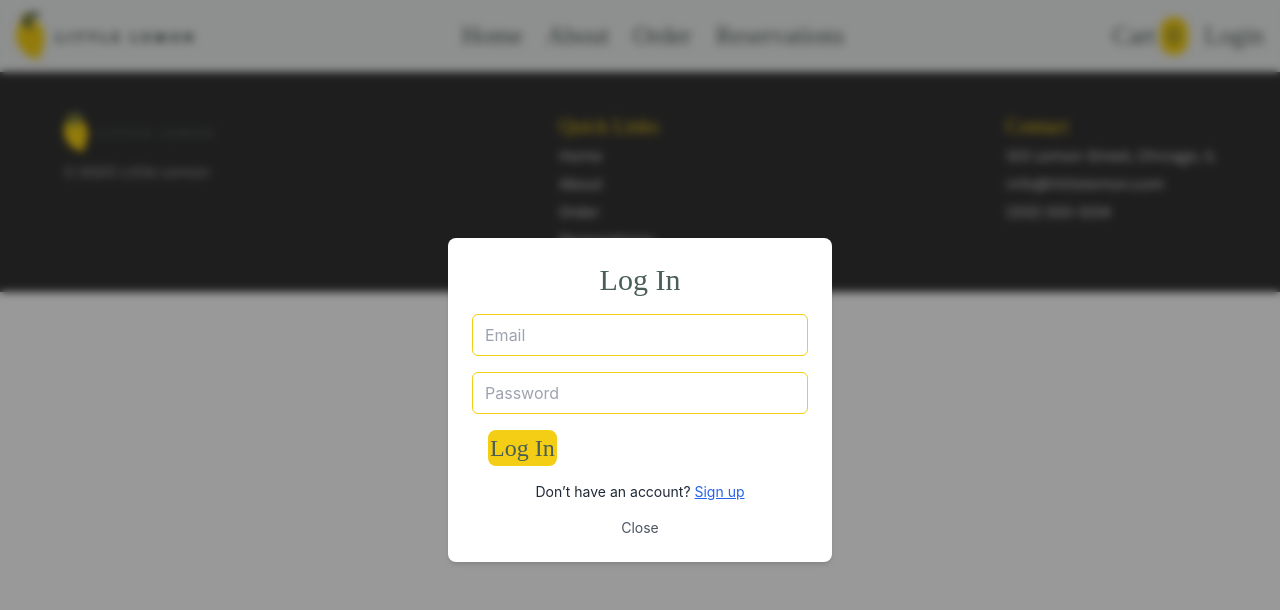
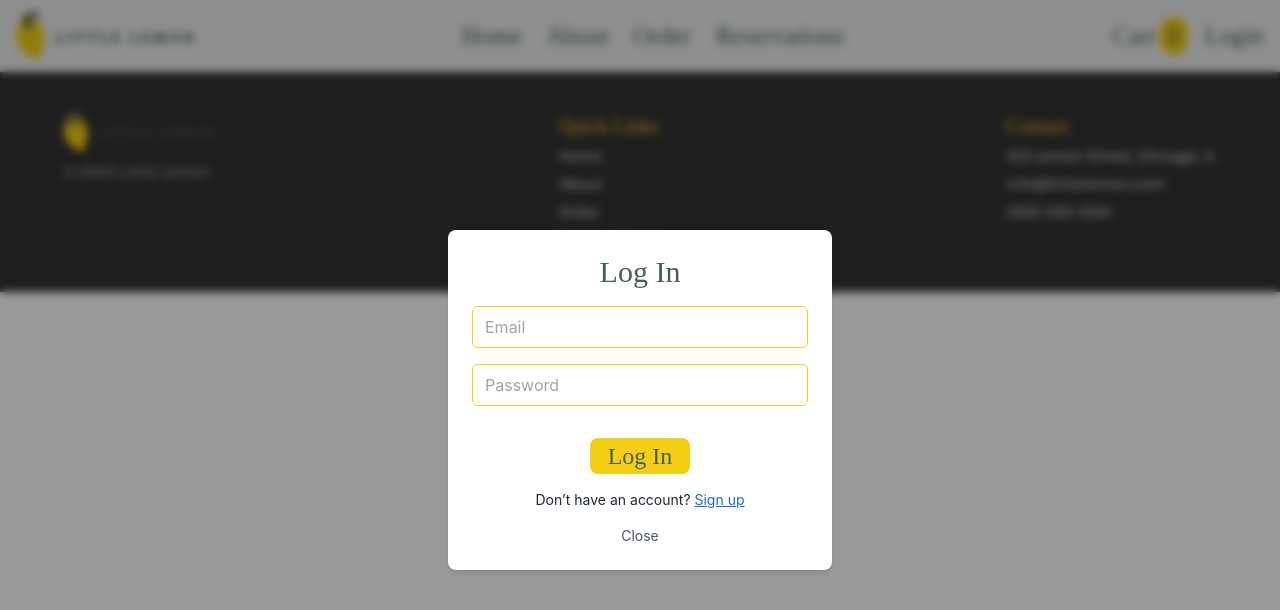
Before and after one commit to YA-Sowmya/diner-app, a React (Create React App) app: page / in a window 1280 px wide. Both pictures are taken after a click on the element "Login". Shown: the top 610 px of the page. Built offline with nearby package versions, Linux system fonts and the light colour scheme; no server answers; a web font is replaced by a local one.

Commit message:
Initial deploy

```diff
--- a/src/components/LoginForm.js
+++ b/src/components/LoginForm.js
@@ -34,7 +34,7 @@ function LoginForm({ onClose, onSuccess }) {
         <h2 className="text-2xl md:text-3xl lg:text-3xl mb-4 text-center text-primary font-markazi">
           {isSignup ? 'Sign Up' : 'Log In'}
         </h2>
-        <form onSubmit={handleSubmit} className="space-y-4">
+        <form onSubmit={handleSubmit} className="space-y-4  ">
           <input
             type="email"
             placeholder="Email"
@@ -51,8 +51,8 @@ function LoginForm({ onClose, onSuccess }) {
             required
             className="w-full border border-accent focus:border-2 focus:border-accent focus:outline-none px-3 py-2 rounded-md"
           />
-          <div className="text-lg px-4 mt-4 md:text-xl lg:text-2xl font-markazi">
-            <Button type="submit">
+          <div className="w-full flex justify-center">
+            <Button className="text-lg px-4 mt-4 md:text-xl lg:text-2xl font-markazi" type="submit">
               {isSignup ? 'Sign Up' : 'Log In'}
             </Button>
           </div>
```
